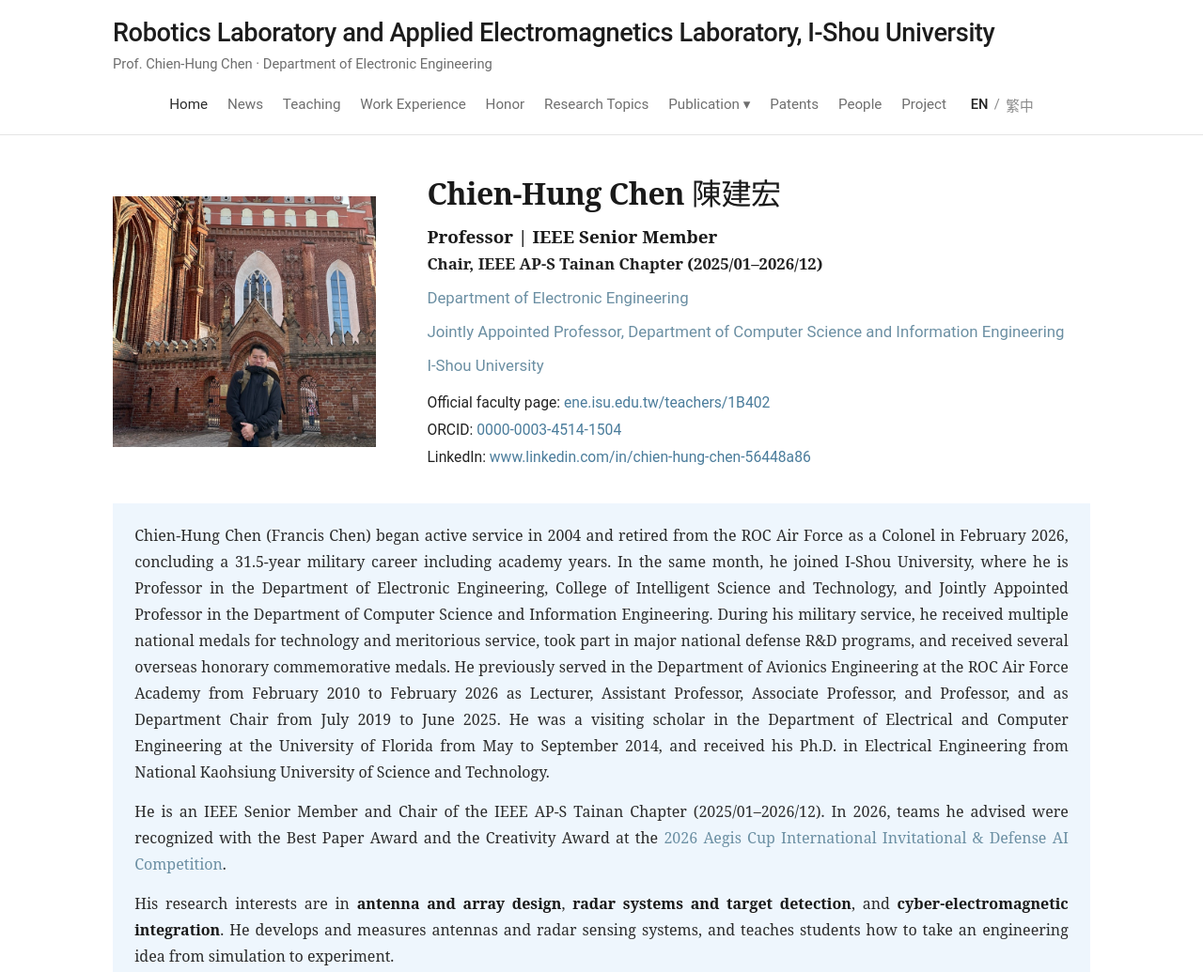
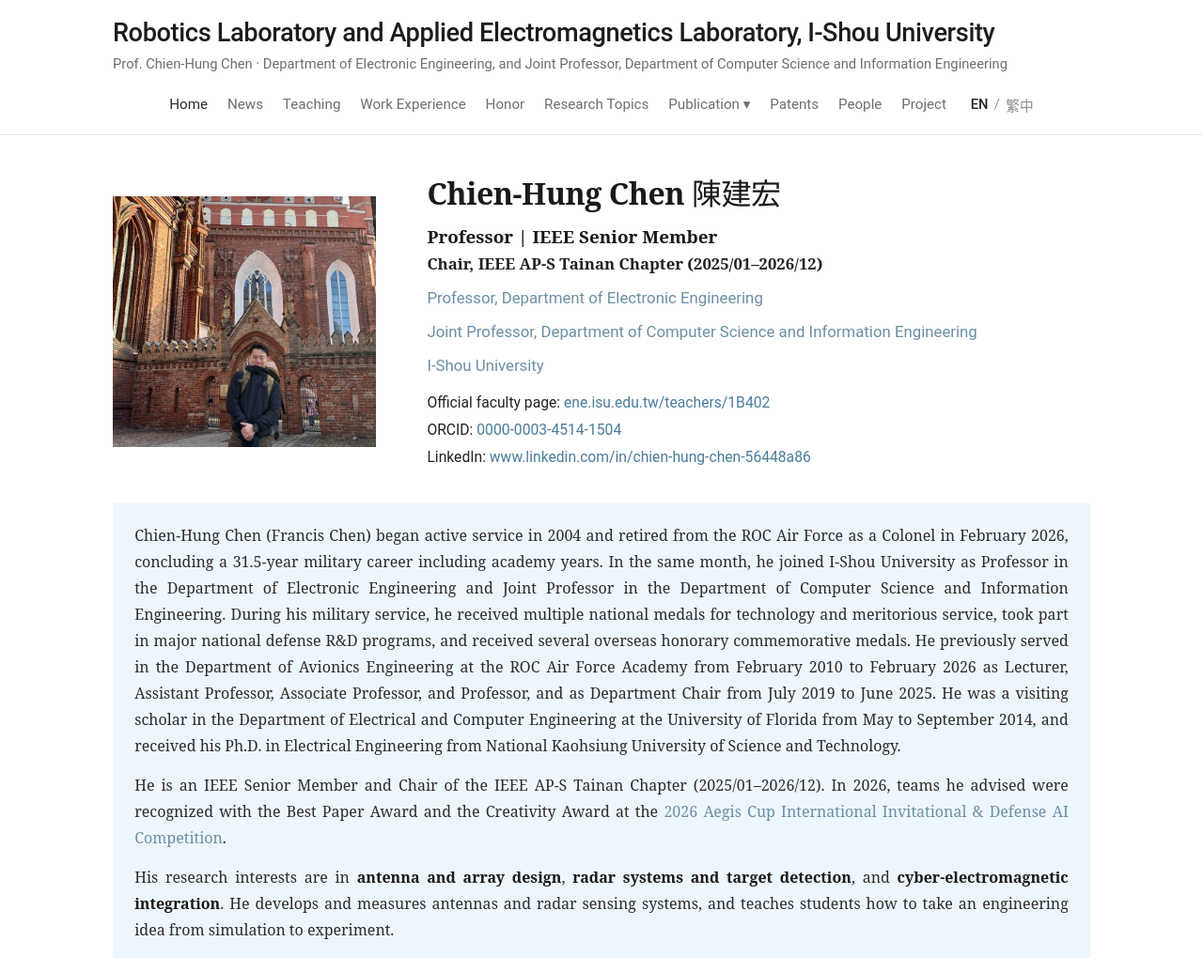
Before and after one commit to Francis007/Francis007.github.io, a plain HTML site: page index.html in a window 1280 px wide. Shown: the top 1035 px of the page at 94% size. Drawn offline with Linux system fonts and the light colour scheme.

Commit message:
Drop the college name from the I-Shou affiliation and list the joint CSIE professorship.

```diff
--- a/index.html
+++ b/index.html
@@ -4,13 +4,13 @@
     <meta charset="utf-8">
     <meta name="viewport" content="width=device-width, initial-scale=1">
     <meta name="author" content="Chien-Hung Chen">
-    <meta name="description" content="Professor, Department of Electronic Engineering, and Jointly Appointed Professor, Department of Computer Science and Information Engineering, at I-Shou University, Taiwan.">
+    <meta name="description" content="Professor, Department of Electronic Engineering, and Joint Professor, Department of Computer Science and Information Engineering, I-Shou University, Taiwan.">
     <meta name="theme-color" content="#ffffff">
     <title>Chien-Hung Chen 陳建宏 | Robotics Laboratory and Applied Electromagnetics Laboratory, I-Shou University</title>
     <link rel="canonical" href="https://francis007.github.io/">
     <meta property="og:site_name" content="Robotics Laboratory and Applied Electromagnetics Laboratory, I-Shou University">
     <meta property="og:title" content="Chien-Hung Chen 陳建宏 | Robotics Laboratory and Applied Electromagnetics Laboratory, I-Shou University">
-    <meta property="og:description" content="Professor, Department of Electronic Engineering, and Jointly Appointed Professor, Department of Computer Science and Information Engineering, at I-Shou University, Taiwan. Antennas, radar sensing, and engineering education.">
+    <meta property="og:description" content="Professor, Department of Electronic Engineering, and Joint Professor, Department of Computer Science and Information Engineering, I-Shou University, Taiwan. Antennas, radar sensing, and engineering education.">
     <meta property="og:type" content="profile">
     <meta property="og:url" content="https://francis007.github.io/">
     <meta property="og:image" content="https://francis007.github.io/images/profile-church-half.jpg">
@@ -18,7 +18,7 @@
     <meta property="og:locale:alternate" content="zh_TW">
     <meta name="twitter:card" content="summary">
     <meta name="twitter:title" content="Chien-Hung Chen 陳建宏 | Robotics Laboratory and Applied Electromagnetics Laboratory, I-Shou University">
-    <meta name="twitter:description" content="Professor, Department of Electronic Engineering, and Jointly Appointed Professor, Department of Computer Science and Information Engineering, at I-Shou University, Taiwan.">
+    <meta name="twitter:description" content="Professor, Department of Electronic Engineering, and Joint Professor, Department of Computer Science and Information Engineering, I-Shou University, Taiwan.">
     <script>
       (function () {
         try {
@@ -46,7 +46,7 @@
         "alternateName": ["Francis Chen", "陳建宏"],
         "jobTitle": [
           "Professor, Department of Electronic Engineering",
-          "Jointly Appointed Professor, Department of Computer Science and Information Engineering"
+          "Joint Professor, Department of Computer Science and Information Engineering"
         ],
         "email": "francischen@go.isu.edu.tw",
         "telephone": "+886-7-6577711",
@@ -61,7 +61,7 @@
           {
             "@type": "CollegeOrUniversity",
             "name": "I-Shou University",
-            "department": "Department of Electronic Engineering, College of Intelligent Science and Technology"
+            "department": "Department of Electronic Engineering"
           },
           {
             "@type": "CollegeOrUniversity",
@@ -99,8 +99,8 @@
               <span class="only-zh" lang="zh-Hant">義守大學 機器人實驗室、應用電磁實驗室</span>
             </span>
             <span class="brand-sub">
-              <span class="only-en">Prof. Chien-Hung Chen · Department of Electronic Engineering</span>
-              <span class="only-zh" lang="zh-Hant">陳建宏教授 · 義守大學電子工程學系</span>
+              <span class="only-en">Prof. Chien-Hung Chen · Department of Electronic Engineering, and Joint Professor, Department of Computer Science and Information Engineering</span>
+              <span class="only-zh" lang="zh-Hant">陳建宏教授 · 義守大學電子工程學系、資訊工程學系合聘教授</span>
             </span>
           </a>
           <button class="nav-toggle" type="button" aria-expanded="false" aria-controls="site-nav">
@@ -162,8 +162,8 @@
                 <span class="only-en">Chair, IEEE AP-S Tainan Chapter (2025/01–2026/12)</span>
                 <span class="only-zh" lang="zh-Hant">IEEE AP-S 臺南分會主席（2025/01–2026/12）</span>
               </p>
-              <p class="aff"><a href="https://ene.isu.edu.tw/teachers/1B402"><span class="only-en">Department of Electronic Engineering</span><span class="only-zh" lang="zh-Hant">電子工程學系</span></a></p>
-              <p class="aff"><a href="https://ene.isu.edu.tw/teachers/1B402"><span class="only-en">Jointly Appointed Professor, Department of Computer Science and Information Engineering</span><span class="only-zh" lang="zh-Hant">資訊工程學系合聘教授</span></a></p>
+              <p class="aff"><a href="https://ene.isu.edu.tw/teachers/1B402"><span class="only-en">Professor, Department of Electronic Engineering</span><span class="only-zh" lang="zh-Hant">電子工程學系教授</span></a></p>
+              <p class="aff"><a href="https://ene.isu.edu.tw/teachers/1B402"><span class="only-en">Joint Professor, Department of Computer Science and Information Engineering</span><span class="only-zh" lang="zh-Hant">資訊工程學系合聘教授</span></a></p>
               <p class="aff"><a href="https://ene.isu.edu.tw/teachers/1B402"><span class="only-en">I-Shou University</span><span class="only-zh" lang="zh-Hant">義守大學</span></a></p>
               <div class="profiles">
                 <p>
@@ -178,8 +178,8 @@
 
           <div class="bio">
             <p>
-              <span class="only-en">Chien-Hung Chen (Francis Chen) began active service in 2004 and retired from the ROC Air Force as a Colonel in February 2026, concluding a 31.5-year military career including academy years. In the same month, he joined I-Shou University, where he is Professor in the Department of Electronic Engineering, College of Intelligent Science and Technology, and Jointly Appointed Professor in the Department of Computer Science and Information Engineering. During his military service, he received multiple national medals for technology and meritorious service, took part in major national defense R&amp;D programs, and received several overseas honorary commemorative medals. He previously served in the Department of Avionics Engineering at the ROC Air Force Academy from February 2010 to February 2026 as Lecturer, Assistant Professor, Associate Professor, and Professor, and as Department Chair from July 2019 to June 2025. He was a visiting scholar in the Department of Electrical and Computer Engineering at the University of Florida from May to September 2014, and received his Ph.D. in Electrical Engineering from National Kaohsiung University of Science and Technology.</span>
-              <span class="only-zh" lang="zh-Hant">陳建宏（Francis Chen）於 2004 年開始服役，2026 年 2 月以中華民國空軍上校退役，結束包含軍校在內的 31.5 年軍旅生涯，轉任義守大學智慧科技學院電子工程學系教授，亦為資訊工程學系合聘教授。軍旅期間多次獲頒科技類、功績類國家勳獎章，參與國防重大研發案，並曾獲頒多項海外榮譽紀念獎章。他於 2010 年 2 月至 2026 年 2 月任職於空軍軍官學校航空電子工程學系，歷任講師、助理教授、副教授、教授，並於 2019 年 7 月至 2025 年 6 月擔任系主任；亦曾於 2014 年 5 月至 9 月赴美國佛羅里達大學電機電腦系擔任訪問學者。他於國立高雄科技大學取得電機工程博士學位。</span>
+              <span class="only-en">Chien-Hung Chen (Francis Chen) began active service in 2004 and retired from the ROC Air Force as a Colonel in February 2026, concluding a 31.5-year military career including academy years. In the same month, he joined I-Shou University as Professor in the Department of Electronic Engineering and Joint Professor in the Department of Computer Science and Information Engineering. During his military service, he received multiple national medals for technology and meritorious service, took part in major national defense R&amp;D programs, and received several overseas honorary commemorative medals. He previously served in the Department of Avionics Engineering at the ROC Air Force Academy from February 2010 to February 2026 as Lecturer, Assistant Professor, Associate Professor, and Professor, and as Department Chair from July 2019 to June 2025. He was a visiting scholar in the Department of Electrical and Computer Engineering at the University of Florida from May to September 2014, and received his Ph.D. in Electrical Engineering from National Kaohsiung University of Science and Technology.</span>
+              <span class="only-zh" lang="zh-Hant">陳建宏（Francis Chen）於 2004 年開始服役，2026 年 2 月以中華民國空軍上校退役，結束包含軍校在內的 31.5 年軍旅生涯，轉任義守大學電子工程學系教授，亦為資訊工程學系合聘教授。軍旅期間多次獲頒科技類、功績類國家勳獎章，參與國防重大研發案，並曾獲頒多項海外榮譽紀念獎章。他於 2010 年 2 月至 2026 年 2 月任職於空軍軍官學校航空電子工程學系，歷任講師、助理教授、副教授、教授，並於 2019 年 7 月至 2025 年 6 月擔任系主任；亦曾於 2014 年 5 月至 9 月赴美國佛羅里達大學電機電腦系擔任訪問學者。他於國立高雄科技大學取得電機工程博士學位。</span>
             </p>
             <p>
               <span class="only-en">He is an IEEE Senior Member and Chair of the IEEE AP-S Tainan Chapter (2025/01–2026/12). In 2026, teams he advised were recognized with the Best Paper Award and the Creativity Award at the <a href="https://www.defense-ai.tw/">2026 Aegis Cup International Invitational &amp; Defense AI Competition</a>.</span>
@@ -287,7 +287,7 @@
       <section class="view" id="work-experience" hidden>
         <div class="wrap page">
           <h2><span class="only-en">Work Experience</span><span class="only-zh" lang="zh-Hant">經歷</span></h2>
-          <div class="record"><span class="when">2026/02–<span class="only-en">present</span><span class="only-zh" lang="zh-Hant">迄今</span></span><p><span class="only-en">Professor, Department of Electronic Engineering, College of Intelligent Science and Technology, and Jointly Appointed Professor, Department of Computer Science and Information Engineering, I-Shou University</span><span class="only-zh" lang="zh-Hant">義守大學 智慧科技學院電子工程學系 教授、資訊工程學系 合聘教授</span></p></div>
+          <div class="record"><span class="when">2026/02–<span class="only-en">present</span><span class="only-zh" lang="zh-Hant">迄今</span></span><p><span class="only-en">Professor, Department of Electronic Engineering, and Joint Professor, Department of Computer Science and Information Engineering, I-Shou University</span><span class="only-zh" lang="zh-Hant">義守大學電子工程學系教授、資訊工程學系合聘教授</span></p></div>
           <div class="record"><span class="when">2019/07–2025/06</span><p><span class="only-en">Department Chair, Department of Avionics Engineering, ROC Air Force Academy</span><span class="only-zh" lang="zh-Hant">空軍軍官學校 航空電子工程學系 系主任</span></p></div>
           <div class="record"><span class="when">2014/05–2014/09</span><p><span class="only-en">Visiting Scholar, Department of Electrical and Computer Engineering, University of Florida</span><span class="only-zh" lang="zh-Hant">美國佛羅里達大學 電機電腦系 訪問學者</span></p></div>
           <div class="record"><span class="when">2010/02–2026/02</span><p><span class="only-en">Lecturer, Assistant Professor, Associate Professor, and Professor, Department of Avionics Engineering, ROC Air Force Academy</span><span class="only-zh" lang="zh-Hant">空軍軍官學校 航空電子工程學系 講師／助理教授／副教授／教授</span></p></div>
@@ -1416,7 +1416,7 @@
         var META = {
           en: {
             title: "Chien-Hung Chen 陳建宏 | Robotics Laboratory and Applied Electromagnetics Laboratory, I-Shou University",
-            description: "Professor, Department of Electronic Engineering, and Jointly Appointed Professor, Department of Computer Science and Information Engineering, at I-Shou University, Taiwan."
+            description: "Professor, Department of Electronic Engineering, and Joint Professor, Department of Computer Science and Information Engineering, I-Shou University, Taiwan."
           },
           zh: {
             title: "陳建宏｜義守大學 機器人實驗室、應用電磁實驗室",
```
